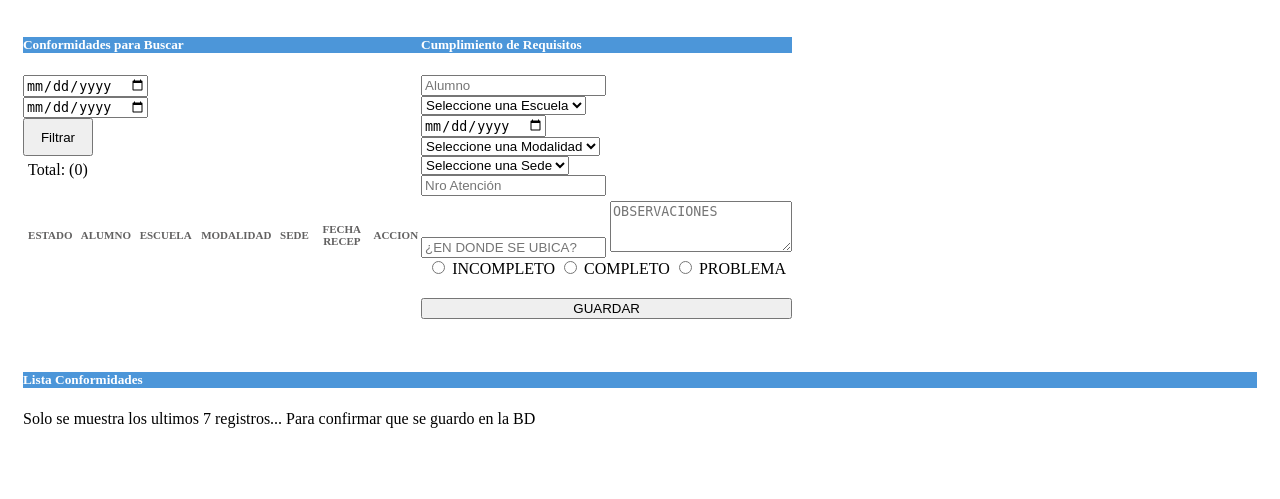
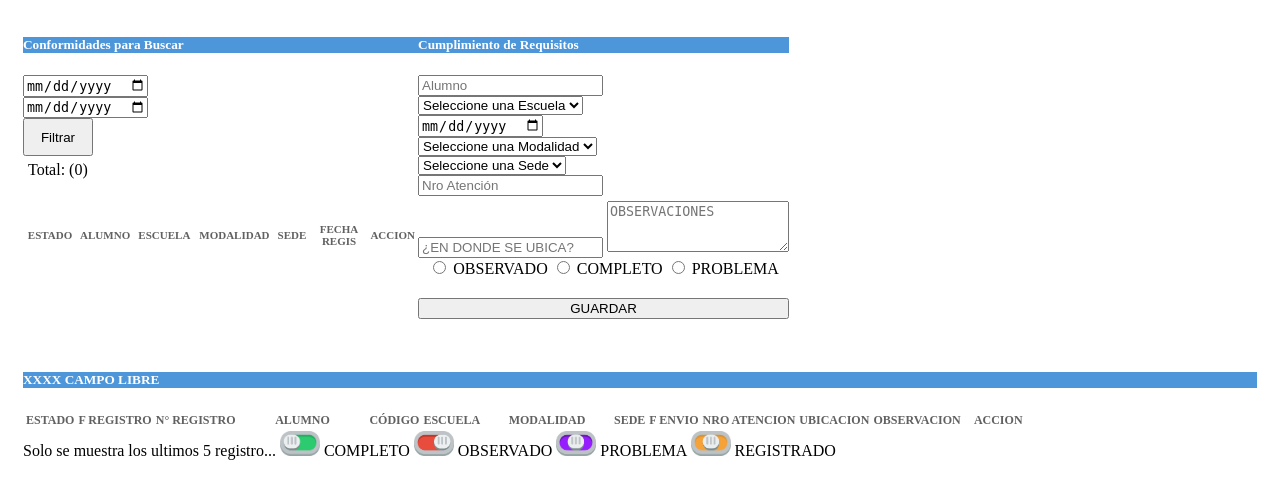
Before and after one commit to JohannChambillaF/OSARCHIVO, a PHP site: page /proyecto/revisarconfor.php in a window 1280 px wide. Shown: the top 499 px of the page. Run offline with PHP 8.4, Linux system fonts and the light colour scheme; tables that the repository leaves empty or names only in its code hold one stand-in row (values such as "Sample post"); lists and menus that the app fills with data are empty.

Commit message:
se aumento la tabla en la parte de abajo

```diff
--- a/proyecto/revisarconfor.php
+++ b/proyecto/revisarconfor.php
@@ -22,7 +22,7 @@
 							<div class="col-6"><button class="btn btn-outline-warning" style="width:70px; height:38px;" id="filtro">Filtrar</button></div>
 							<div class="col-6 text-center" >
 								<?php
-									$sql = "SELECT * FROM registro	WHERE tipo = 'CONFORMIDAD' && estado = 'INCOMPLETO'";
+									$sql = "SELECT * FROM registro	WHERE tipo = 'CONFORMIDAD' && estado = 'REGISTRADO'";
 									$query = mysqli_query($conexion, $sql);
 									$total   = mysqli_num_rows($query);
 									echo'<div class="alert alert-success" style="height: 38px;padding: 5px;">Total: ('. $total .')</div>';
@@ -43,7 +43,7 @@
 						<th class="text-center">ESCUELA</th>
 						<th class="text-center">MODALIDAD</th>
 						<th class="text-center">SEDE</th>
-						<th class="text-center" style="width: 15%;">FECHA RECEP</th>
+						<th class="text-center" style="width: 15%;">FECHA REGIS</th>
 						<th class="text-center" style="display: none;">FECHA ENVIO</th>
 						<th class="text-center" style="display: none;">NRO ATENCION</th>
 						<th class="text-center" style="display: none;">UBICACION</th>
@@ -59,7 +59,7 @@
 						INNER JOIN escuela e ON r.idescuela = e.idescuela
 						INNER JOIN sede s ON r.idsede = s.idsede
 						INNER JOIN modalidad m ON r.idmodalidad = m.idmodalidad
-						WHERE r.tipo = 'CONFORMIDAD' && r.estado = 'INCOMPLETO'
+						WHERE r.tipo = 'CONFORMIDAD' && r.estado = 'REGISTRADO'
 						ORDER BY idconfoficio DESC LIMIT 7";
 
 					$ejecutar = mysqli_query($conexion, $sql);
@@ -73,12 +73,12 @@
 							<tr>
 								<td style="display: none;"><?=$fila->idconfoficio?></td>
 								<?php
-									if($fila->estado =='INCOMPLETO')
-										echo '<td><img src="librerias/img/off.png" alt="" width="40" height="25"></td>';
+									if($fila->estado =='REGISTRADO')
+									echo '<td><img src="librerias/img/mediun.png" alt="" width="40" height="25"></td>';
 									if($fila->estado =='COMPLETO')
 									echo '<td><img src="librerias/img/on.png" alt="" width="40" height="25"></td>';
-									if($fila->estado =='PROBLEMA')
-									echo '<td><img src="librerias/img/mediun.png" alt="" width="40" height="25"></td>';
+									if($fila->estado =='OBSERVADO')
+									echo '<td><img src="librerias/img/off.png" alt="" width="40" height="25"></td>';
 								?>
 								<td><?=$fila->alumno?></td>
 								<td><?=$fila->nombresc?></td>
@@ -108,7 +108,7 @@
 				<div class="row">
 					<div class="col-sm-6">
 						<input type="hidden" class="form-control" name='idconfoficio' id='idconfoficio' value="0">
-						<input type="hidden" name="estado" id="estado" value="INCOMPLETO">
+						<input type="hidden" name="estado" id="estado">
 
 						<div class="input-field">
 							<input type="text" name="alumno" id="alumno" placeholder="Alumno" class="form-control" >
@@ -176,8 +176,8 @@
                     </div>
 				</div>
 				<div class="form-group" style="text-align: center;">
-					<input class="option-input radio" type="radio" name="estado" value="INCOMPLETO">
-					<label class="form-check-label" for="inlineRadio1">INCOMPLETO</label>
+					<input class="option-input radio" type="radio" name="estado" value="OBSERVADO">
+					<label class="form-check-label" for="inlineRadio1">OBSERVADO</label>
 					<input class="option-input radio" type="radio" name="estado" value="COMPLETO">
 					<label class="form-check-label" for="inlineRadio2">COMPLETO</label>
 					<input class="option-input radio" type="radio" name="estado" value="PROBLEMA">
@@ -192,10 +192,82 @@
 </div>
 <div class="w3-container" style="margin: 15px;">
 	<div class="card" style="border-color:rgba(76, 150, 217);">
-		<div class="card-header" style="background-color: rgba(76, 150, 217);"><H5 style="color: #FFFF;">Lista Conformidades</H5></div>
+		<div class="card-header" style="background-color: rgba(76, 150, 217);"><H5 style="color: #FFFF;">XXXX CAMPO LIBRE</H5></div>
 		<div class="card-body">
+			<table class="table table-striped table-bordered" align="vertical" id="tablaconfcomp">
+				<thead class="table-primary" style='font-size: 12px; color: #626161;'>
+					<tr>
+						<th class="text-center" style="display: none;">ID</th>
+						<th class="text-center">ESTADO</th>
+						<th class="text-center">F REGISTRO</th>
+						<th class="text-center">N° REGISTRO</th>
+						<th class="text-center" style="width: 13%;">ALUMNO</th>
+						<th class="text-center">CÓDIGO</th>
+						<th class="text-center">ESCUELA</th>
+						<th class="text-center" style="width: 13%;">MODALIDAD</th>
+						<th class="text-center">SEDE</th>
+						<th class="text-center">F ENVIO</th>
+						<th class="text-center">NRO ATENCION</th>
+						<th class="text-center">UBICACION</th>
+						<th class="text-center">OBSERVACION</th>
+						<th class="text-center" style="width: 7%;">ACCION</th>
+					</tr>
+				</thead>
+				<tbody class="text-center" style='font-size: 12px;'><!--este id="tablaconfor" es para el buscador-->
+					<?php
 
-			<div class="alert alert-danger" role="alert">Solo se muestra los ultimos 7 registros... Para confirmar que se guardo en la BD</div>
+					$sql = "SELECT r.idconfoficio ,r.fechrecepcion,r.nregistro,r.alumno,r.codigo,e.nombresc,m.descmod,s.descripsede,r.estado,r.fechenvio, r.atencion, r.ubicacion, r.observacion
+						FROM registro r
+						INNER JOIN escuela e ON r.idescuela = e.idescuela
+						INNER JOIN sede s ON r.idsede = s.idsede
+						INNER JOIN modalidad m ON r.idmodalidad = m.idmodalidad
+						WHERE r.tipo = 'CONFORMIDAD' && r.estado != 'REGISTRADO'
+						ORDER BY fechenvio DESC LIMIT 5";
+
+					$ejecutar = mysqli_query($conexion, $sql);
+
+					while ($fila =mysqli_fetch_object($ejecutar))
+						//mysqli_fetch_array jala los datos de la BD como arrays (esto sirve cuando una tabla tiene nombres con columnas iguales esta es una forma de diferenciarlas ya que si se duplicasa nombre al llamar datos de BD habria errores)
+
+						//mysqli_fetch_object jala los datos pero con los mismos nombres como estan las columnas en la BD
+						{
+						?>
+							<tr>
+								<td style="display: none;"><?=$fila->idconfoficio?></td>
+								<?php
+									if($fila->estado =='PROBLEMA')
+										echo '<td><img src="librerias/img/problem.png" alt="" width="40" height="25"></td>';
+									if($fila->estado =='COMPLETO')
+									echo '<td><img src="librerias/img/on.png" alt="" width="40" height="25"></td>';
+									if($fila->estado =='OBSERVADO')
+									echo '<td><img src="librerias/img/off.png" alt="" width="40" height="25"></td>';
+								?>
+								<td><?=$fila->fechrecepcion?></td>
+								<td><?=$fila->nregistro?></td>
+								<td><?=$fila->alumno?></td>
+								<td><?=$fila->codigo?></td>
+								<td><?=$fila->nombresc?></td>
+								<td><?=$fila->descmod?></td>
+								<td><?=$fila->descripsede?></td>
+								<td><?=$fila->fechenvio?></td>
+								<td><?=$fila->atencion?></td>
+								<td><?=$fila->ubicacion?></td>
+								<td><?=$fila->observacion?></td>
+								<td>
+								<a href="#" class="btn btn-warning edit" idconfoficio="<?=$fila->idconfoficio?>" style="width: 30px; height: 35px;"><i class="material-symbols-outlined">edit</i></a>
+								</td>
+
+							</tr>
+					<?php }
+					?>
+				</tbody>
+			</table>
+			<div class="alert alert-danger" role="alert">Solo se muestra los ultimos 5 registro...
+				<img src="librerias/img/on.png" width="40" height="25"> COMPLETO
+				<img src="librerias/img/off.png" width="40" height="25"> OBSERVADO
+				<img src="librerias/img/problem.png" width="40" height="25"> PROBLEMA
+				<img src="librerias/img/mediun.png" width="40" height="25"> REGISTRADO
+			</div>
 		</div>
 	</div>
 </div>
@@ -277,6 +349,48 @@
 		});
 	});
 </script>
+<script>
+	$(document).ready(function(){
+
+		$("body").on("click",".edit",function(e){
+			e.preventDefault();
+			var idconfoficio=$(this).attr("idconfoficio");
+			$("#idconfoficio").val(idconfoficio);
+
+			var fila=$(this);
+
+			var alumno=fila.closest("tr").find("td:eq(4)").text();
+			$("#alumno").val(alumno);
+
+			var escuela=fila.closest("tr").find("td:eq(6)").text();
+			$("#escuela option").filter(function() {
+			    return $(this).text() == escuela;
+			  }).prop("selected", true);
+
+			var modalidad=fila.closest("tr").find("td:eq(7)").text();
+			$("#modalidad option").filter(function() {
+			    return $(this).text() == modalidad;
+			  }).prop("selected", true);
+
+			var sede=fila.closest("tr").find("td:eq(8)").text();
+			$("#sede option").filter(function() {
+			    return $(this).text() == sede;
+			  }).prop("selected", true);
+
+			var fechenvio=fila.closest("tr").find("td:eq(9)").text();
+			$("#fecaten").val(fechenvio);
+
+			var natencion=fila.closest("tr").find("td:eq(10)").text();
+			$("#numate").val(natencion);
+
+			var ubic=fila.closest("tr").find("td:eq(11)").text();
+			$("#ubicexp").val(ubic);
+
+			var observac=fila.closest("tr").find("td:eq(12)").text();
+			$("#observ").val(observac);
+		});
+	});
+</script>
 <!--SCRIPT FILTRO-->
 <script>
 	$(document).ready(function(){
```
